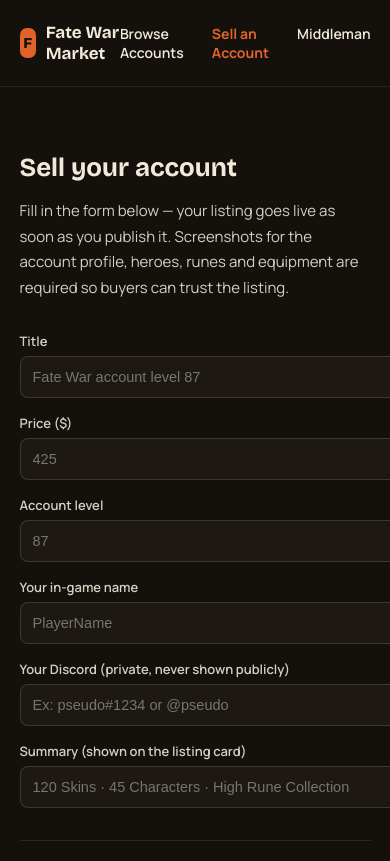
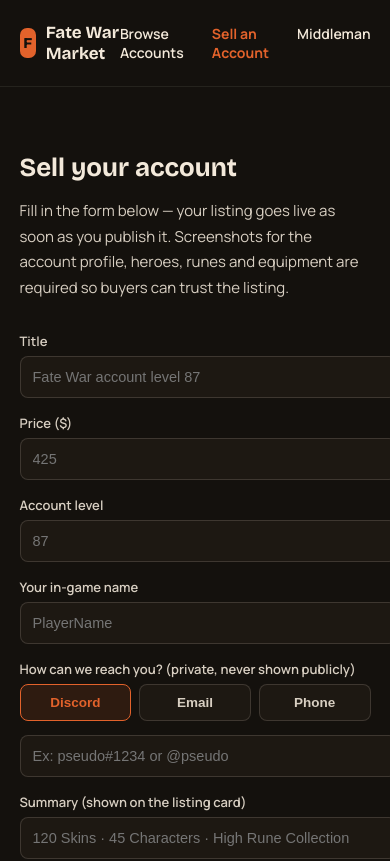
Before and after one commit to augusterecoing-sys/FateWarMarket-, a Next.js app: page /sell in a window 390 px wide. Shown: the top 861 px of the page. Built offline with nearby package versions, Linux system fonts and the light colour scheme.

Commit message:
choix du moyen de contact vendeur discord email telephone

```diff
--- a/app/admin/listings/[id]/edit/actions.ts
+++ b/app/admin/listings/[id]/edit/actions.ts
@@ -11,7 +11,9 @@
   const price = Number(formData.get("price") ?? 0);
   const level = Number(formData.get("level") ?? 0);
   const sellerName = String(formData.get("sellerName") ?? "");
-  const sellerDiscord = String(formData.get("sellerDiscord") ?? "");
+  const sellerDiscord = String(formData.get("sellerDiscord") ?? "") || null;
+  const sellerEmail = String(formData.get("sellerEmail") ?? "") || null;
+  const sellerPhone = String(formData.get("sellerPhone") ?? "") || null;
   const verified = formData.get("verified") === "on";
   const rating = formData.get("rating") ? Number(formData.get("rating")) : null;
   const statLine = String(formData.get("statLine") ?? "");
@@ -57,6 +59,8 @@
       level,
       sellerName,
       sellerDiscord,
+      sellerEmail,
+      sellerPhone,
       verified,
       rating,
       statLine,
--- a/app/admin/listings/page.tsx
+++ b/app/admin/listings/page.tsx
@@ -74,6 +74,12 @@
                     {item.sellerDiscord && (
                       <span style={{ color: "#C9A227" }}> · Discord : {item.sellerDiscord}</span>
                     )}
+                    {item.sellerEmail && (
+                      <span style={{ color: "#C9A227" }}> · Email : {item.sellerEmail}</span>
+                    )}
+                    {item.sellerPhone && (
+                      <span style={{ color: "#C9A227" }}> · Tél : {item.sellerPhone}</span>
+                    )}
                   </div>
                 </div>
 
--- a/app/admin/new/NewListingForm.tsx
+++ b/app/admin/new/NewListingForm.tsx
@@ -74,6 +74,12 @@
       <label style={label}>Discord du vendeur (mémo interne, jamais affiché publiquement)</label>
       <input style={field} name="sellerDiscord" placeholder="Ex: pseudo#1234 ou @pseudo" />
 
+      <label style={label}>Email du vendeur (mémo interne, optionnel)</label>
+      <input style={field} name="sellerEmail" type="email" placeholder="vendeur@example.com" />
+
+      <label style={label}>Téléphone du vendeur (mémo interne, optionnel, avec indicatif)</label>
+      <input style={field} name="sellerPhone" type="tel" placeholder="+33 6 12 34 56 78" />
+
       <label style={label}>Note (0–5, optionnel)</label>
       <input style={field} name="rating" type="number" step="0.1" placeholder="4.8" />
 
--- a/app/admin/new/actions.ts
+++ b/app/admin/new/actions.ts
@@ -8,7 +8,9 @@
   const price = Number(formData.get("price") ?? 0);
   const level = Number(formData.get("level") ?? 0);
   const sellerName = String(formData.get("sellerName") ?? "");
-  const sellerDiscord = String(formData.get("sellerDiscord") ?? "");
+  const sellerDiscord = String(formData.get("sellerDiscord") ?? "") || null;
+  const sellerEmail = String(formData.get("sellerEmail") ?? "") || null;
+  const sellerPhone = String(formData.get("sellerPhone") ?? "") || null;
   const verified = formData.get("verified") === "on";
   const rating = formData.get("rating") ? Number(formData.get("rating")) : null;
   const statLine = String(formData.get("statLine") ?? "");
@@ -45,6 +47,8 @@
       level,
       sellerName,
       sellerDiscord,
+      sellerEmail,
+      sellerPhone,
       verified,
       rating,
       statLine,
--- a/app/sell/SellListingForm.tsx
+++ b/app/sell/SellListingForm.tsx
@@ -45,6 +45,7 @@
   const [error, setError] = useState("");
   const [counts, setCounts] = useState<Record<string, number>>({});
   const [accountType, setAccountType] = useState("");
+  const [contactMethod, setContactMethod] = useState<"discord" | "email" | "phone">("discord");
 
   const missingRequired = CATEGORY_FIELDS.filter((c) => c.required && !(counts[c.field] > 0));
   const canSubmit = missingRequired.length === 0 && accountType !== "" && !uploading;
@@ -110,8 +111,48 @@
       <label style={label}>Your in-game name</label>
       <input style={field} name="sellerName" required placeholder="PlayerName" />
 
-      <label style={label}>Your Discord (private, never shown publicly)</label>
-      <input style={field} name="sellerDiscord" required placeholder="Ex: pseudo#1234 or @pseudo" />
+      <label style={label}>How can we reach you? (private, never shown publicly)</label>
+      <div style={{ display: "flex", gap: 8, marginBottom: 14 }}>
+        {([
+          { value: "discord", label: "Discord" },
+          { value: "email", label: "Email" },
+          { value: "phone", label: "Phone" },
+        ] as const).map((m) => (
+          <button
+            key={m.value}
+            type="button"
+            onClick={() => setContactMethod(m.value)}
+            style={{
+              flex: 1,
+              padding: "10px 8px",
+              borderRadius: 8,
+              border: `1px solid ${contactMethod === m.value ? "#E2622B" : "rgba(243,233,218,0.15)"}`,
+              background: contactMethod === m.value ? "rgba(226,98,43,0.12)" : "#1D1812",
+              color: contactMethod === m.value ? "#E2622B" : "#D8CFC2",
+              fontSize: 13.5,
+              fontWeight: 700,
+              cursor: "pointer",
+            }}
+          >
+            {m.label}
+          </button>
+        ))}
+      </div>
+
+      {contactMethod === "discord" && (
+        <input style={field} name="sellerDiscord" required placeholder="Ex: pseudo#1234 or @pseudo" />
+      )}
+      {contactMethod === "email" && (
+        <input style={field} name="sellerEmail" type="email" required placeholder="you@example.com" />
+      )}
+      {contactMethod === "phone" && (
+        <>
+          <input style={field} name="sellerPhone" type="tel" required placeholder="+33 6 12 34 56 78" />
+          <p style={{ fontSize: 12.5, color: "#9C9186", marginTop: -12, marginBottom: 16 }}>
+            Include the country code (e.g. +33 for France, +1 for the US).
+          </p>
+        </>
+      )}
 
       <label style={label}>Summary (shown on the listing card)</label>
       <input style={field} name="statLine" required placeholder="120 Skins · 45 Characters · High Rune Collection" />
--- a/app/sell/actions.ts
+++ b/app/sell/actions.ts
@@ -10,14 +10,19 @@
   const price = Number(formData.get("price") ?? 0);
   const level = Number(formData.get("level") ?? 0);
   const sellerName = String(formData.get("sellerName") ?? "");
-  const sellerDiscord = String(formData.get("sellerDiscord") ?? "");
+  const sellerDiscord = String(formData.get("sellerDiscord") ?? "").trim() || null;
+  const sellerEmail = String(formData.get("sellerEmail") ?? "").trim() || null;
+  const sellerPhone = String(formData.get("sellerPhone") ?? "").trim() || null;
   const statLine = String(formData.get("statLine") ?? "");
   const accountType = String(formData.get("accountType") ?? "");
   const middleman = formData.get("middleman") === "on";
   const troopsInfo = String(formData.get("troopsInfo") ?? "");
 
-  if (!title || !sellerName || !sellerDiscord || !statLine || !price || !level) {
+  if (!title || !sellerName || !statLine || !price || !level) {
     throw new Error("Please fill in all required fields.");
+  }
+  if (!sellerDiscord && !sellerEmail && !sellerPhone) {
+    throw new Error("Please provide a way to contact you (Discord, email or phone).");
   }
   if (!["archers", "berserker", "cavalry"].includes(accountType)) {
     throw new Error("Please confirm your account type.");
@@ -48,6 +53,8 @@
       level,
       sellerName,
       sellerDiscord,
+      sellerEmail,
+      sellerPhone,
       accountType,
       verified: false,
       rating: null,
```
Also changed, not shown: app/admin/listings/[id]/edit/EditListingForm.tsx (+8 -0 lines), 1 other file (tests, documents, lock files or other folders).
